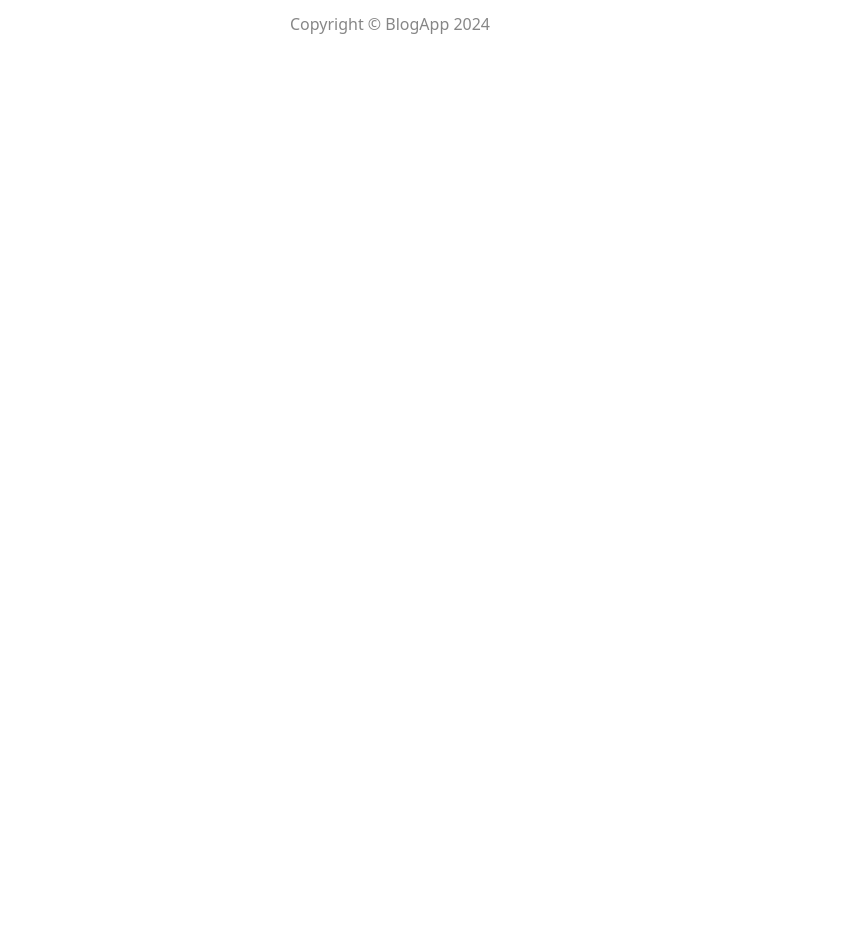
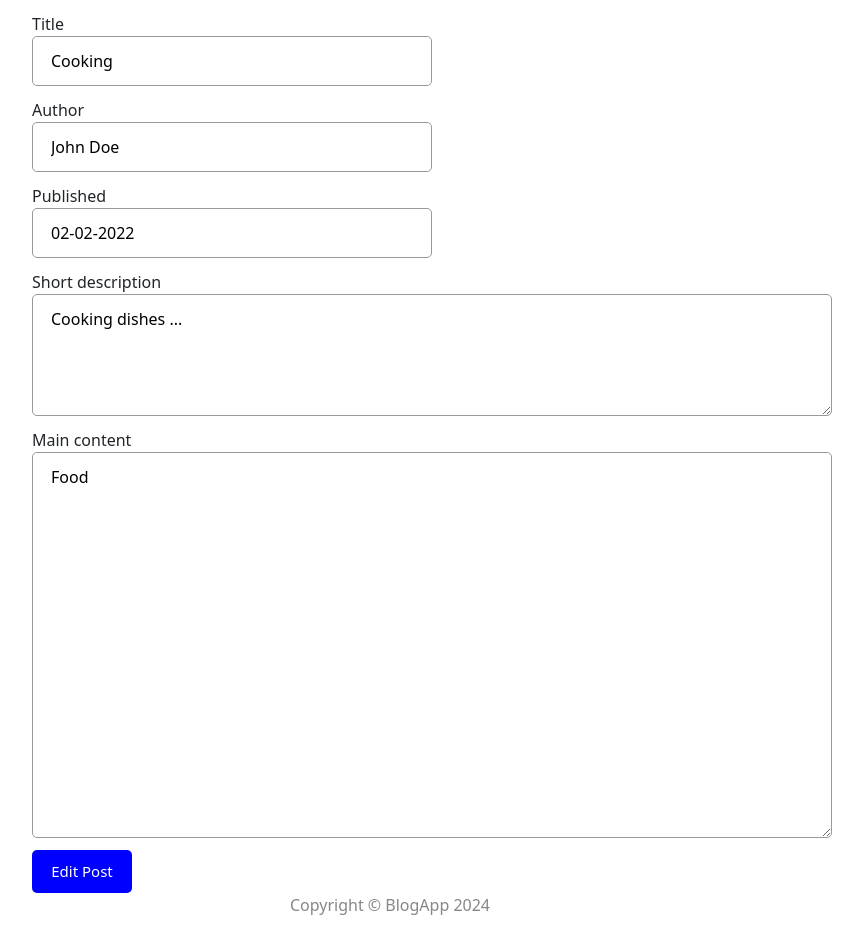
Before and after one commit to kalipp1/CRUD_react, a React (Create React App) app in the folder crud/: page /post/edit/1 in a window 1280 px wide. Shown: the part 160-1093 px from the top of the page, without its empty margins (250-1113 px from the left). Before the commit the page ends 800 px from the top, so only its background shows below. Built offline with nearby package versions, Linux system fonts and the light colour scheme.

Commit message:
endProject

```diff
--- a/crud/package.json
+++ b/crud/package.json
@@ -9,6 +9,7 @@
     "@testing-library/user-event": "^13.5.0",
     "bootstrap": "5.1.3",
     "clsx": "^2.1.1",
+    "http-server": "^14.1.1",
     "react": "^18.3.1",
     "react-bootstrap": "2.8.0",
     "react-clsx": "^1.1.2",
--- a/crud/src/components/features/AddPostForm/AddPostForm.js
+++ b/crud/src/components/features/AddPostForm/AddPostForm.js
@@ -1,39 +1,18 @@
 import styles from './AddPostForm.module.scss';
-import TextInput from '../../views/TextInput/TextInput';
-import TextArea from '../../views/TextArea/TextArea';
 import { addPost } from '../../../redux/postsRedux';
 import { useDispatch } from 'react-redux';
-import { useState } from 'react';
 import { useNavigate } from 'react-router-dom';
+import PostForm from '../PostForm/PostForm';
 
 const AddPostForm = () => {
-
     const dispatch = useDispatch();
         const navigate = useNavigate();
-        const [title, setTitle] = useState('');
-        const [author, setAuthor] = useState('');
-        const [publishedDate, setData] = useState('');
-        const [shortDescription, setDescription] = useState('');
-        const [content, setContent] = useState('');
-        const handleSubmit = e => {
-            e.preventDefault();
-            dispatch(addPost({ title, author, publishedDate, shortDescription, content }));
-            setTitle('');
-            setAuthor('');
-            setData('');
-            setDescription('');
-            setContent('');
+        const handleSubmit = post => {
+            dispatch(addPost(post));
             navigate('/');
         };
     return (
-        <form className={styles.form} onSubmit={handleSubmit}>
-        Title <TextInput value={title} placeholder={'Enter title here'} onChange={e => setTitle(e.target.value)} />
-        Author <TextInput value={author} placeholder={'Enter author here'} onChange={e => setAuthor(e.target.value)} />
-        Published <TextInput value={publishedDate} placeholder={'Enter data here'} onChange={e => setData(e.target.value)} />
-        Short description <TextArea value={shortDescription} rows={4} cols={50} placeholder={'Leave a short description here'} onChange={e => setDescription(e.target.value)} />
-        Main content <TextArea value={content} rows={15} cols={50} placeholder={'Leave a main content here'} onChange={e => setContent(e.target.value)} />
-        <button>Add Post</button>
-    </form>
+       <PostForm action={handleSubmit} actionText={'Add Post'} />
     );
 
 }
--- /dev/null
+++ b/crud/src/components/features/EditPostForm/EditPostForm.js
@@ -0,0 +1,35 @@
+import styles from './EditPostForm.module.scss';
+import PostForm from '../PostForm/PostForm';
+import { editPost } from '../../../redux/postsRedux';
+import { useDispatch } from 'react-redux';
+import { useNavigate } from 'react-router-dom';
+import { useSelector } from 'react-redux';
+import { getPostById } from '../../../redux/postsRedux';
+import { useParams } from 'react-router';
+import { Navigate } from 'react-router-dom';
+
+const EditPostForm = () => {
+    const { id } = useParams();
+    const post = useSelector(state => getPostById(state, id));
+    const dispatch = useDispatch();
+    const navigate = useNavigate();
+    const handleSubmit = post => {
+        dispatch(editPost({...post, id }));
+        navigate('/');
+    };
+    if(!post) return <Navigate to={"/"} />
+    else
+    return(
+        <PostForm action={handleSubmit} actionText={'Edit Post'}
+
+            title= {post.title}
+            author= {post.author}
+            publishedDate= {post.publishedDate}
+            shortDescription= {post.shortDescription}
+            content= {post.content}
+
+        />
+    );
+}
+
+export default EditPostForm;
--- /dev/null
+++ b/crud/src/components/features/PostForm/PostForm.js
@@ -0,0 +1,34 @@
+import styles from './PostForm.module.scss';
+import TextInput from '../../views/TextInput/TextInput';
+import TextArea from '../../views/TextArea/TextArea';
+import { addPost } from '../../../redux/postsRedux';
+import { useDispatch } from 'react-redux';
+import { useState } from 'react';
+import { useNavigate } from 'react-router-dom';
+
+const PostForm = ({ action, actionText, ...props}) => {
+    const [title, setTitle] = useState(props.title || '');
+    const [author, setAuthor] = useState(props.author || '');
+    const [publishedDate, setPublishedDate] = useState(props.publishedDate || '');
+    const [shortDescription, setShortDescription] = useState(props.shortDescription || '');
+    const [content, setContent] = useState(props.content || '');
+
+    const handleSubmit = e => {
+        e.preventDefault();
+        action({ title, author, publishedDate, shortDescription, content });
+      };
+
+    return (
+        <form className={styles.form} onSubmit={handleSubmit}>
+        Title <TextInput value={title} placeholder={'Enter title here'} onChange={e => setTitle(e.target.value)} />
+        Author <TextInput value={author} placeholder={'Enter author here'} onChange={e => setAuthor(e.target.value)} />
+        Published <TextInput value={publishedDate} placeholder={'Enter data here'} onChange={e => setPublishedDate(e.target.value)} />
+        Short description <TextArea value={shortDescription} rows={4} cols={50} placeholder={'Leave a short description here'} onChange={e => setShortDescription(e.target.value)} />
+        Main content <TextArea value={content} rows={15} cols={50} placeholder={'Leave a main content here'} onChange={e => setContent(e.target.value)} />
+        <button>{actionText}</button>
+    </form>
+    );
+
+}
+
+export default PostForm;
--- /dev/null
+++ b/crud/src/components/features/PostForm/PostForm.module.scss
@@ -0,0 +1,13 @@
+.form {
+    display: flex;
+    flex-direction: column;
+    button{
+        padding: 10px;
+        font-size: 15px;
+        color: white;
+        background-color: blue;
+        border: none;
+        border-radius: 5px;
+        width: 100px;
+    }
+}
--- a/crud/src/components/pages/PostEdit/PostEdit.js
+++ b/crud/src/components/pages/PostEdit/PostEdit.js
@@ -1,9 +1,11 @@
 import styles from './PostEdit.module.scss';
+import EditPostForm from '../../features/EditPostForm/EditPostForm';
 
 const PostEdit = () => {
     return (
-      <div>
+      <div className={styles.editPostPage}>
         <h1>PostEdit</h1>
+        <EditPostForm />
       </div>
     );
   };
--- a/crud/src/components/pages/PostEdit/PostEdit.module.scss
+++ b/crud/src/components/pages/PostEdit/PostEdit.module.scss
@@ -0,0 +1,3 @@
+.editPostPage{
+    margin-left: 25vh;
+}
--- a/crud/src/redux/postsRedux.js
+++ b/crud/src/redux/postsRedux.js
@@ -5,11 +5,13 @@
 export const getPostById = ( {posts} , postId ) => posts.find(post => post.id === postId);
 export const removePost = payload => ({ type: REMOVE_POST, payload });
 export const addPost = payload => ({ type: ADD_POST, payload });
+export const editPost = payload => ({ type: EDIT_POST, payload });
 
 // actions
 const createActionName = actionName => `app/posts/${actionName}`;
 const REMOVE_POST = createActionName('REMOVE_POST');
 const ADD_POST = createActionName('ADD_POST');
+const EDIT_POST = createActionName('EDIT_POST');
 
 // action creators
 const postsReducer = (statePart = [], action) => {
@@ -18,6 +20,8 @@
         return [...statePart, { ...action.payload, id: shortid() }];
     case REMOVE_POST:
         return statePart.filter(post => post.id !== action.payload);
+    case EDIT_POST:
+        return statePart.map(post => (post.id === action.payload.id ? { ...post, ...action.payload } : post));
     default:
       return statePart;
   };
```
Also changed, not shown: crud/src/components/features/EditPostForm/EditPostForm.module.scss (added), 14 other files (tests, documents, lock files or other folders).
